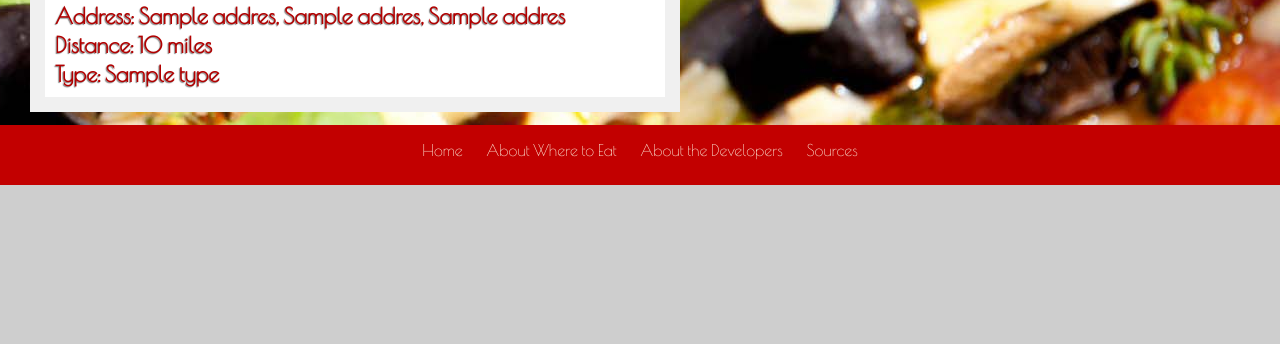
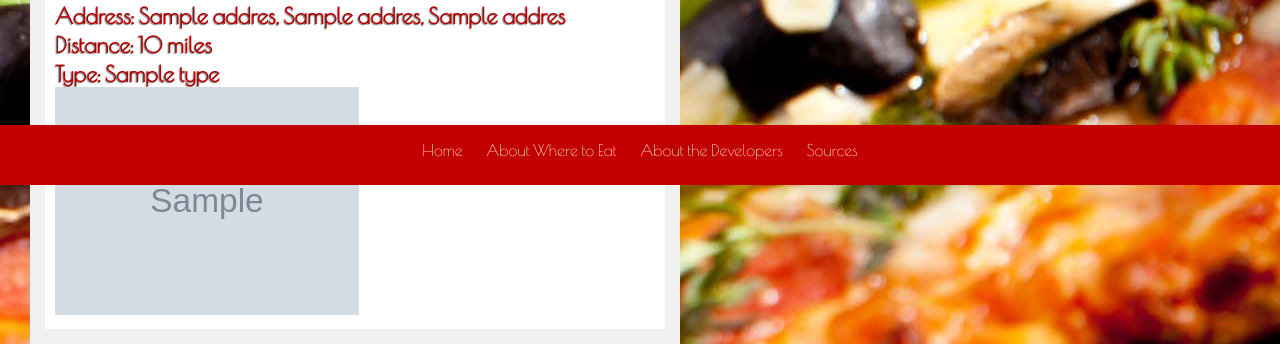
Before and after one commit to tranpham1997/team-tek-food, a Python web app: template wheel-of-food/templates/results.html in a window 1280 px wide. Shown: the part 615-959 px from the top of the page. Before the commit the page ends 800 px from the top, so only its background shows below. Run offline with Jinja, Linux system fonts and the light colour scheme; the template is opened without the code that fills it: most values are stand-ins (such as "Sample title", 1, 10 or a date in 2020); grey boxes marked "Sample" are stand-in pictures; some libraries are stand-ins or nearby versions.

Commit message:
pushing changes

```diff
--- a/wheel-of-food/main.py
+++ b/wheel-of-food/main.py
@@ -78,6 +78,7 @@ class SearchHandler(webapp2.RequestHandler):
         'type': result["businesses"][0]["categories"][0][0],
         'lat': results[0]['geometry']['location']['lat'],
         'lng': results[0]['geometry']['location']['lng'],
+        'restImages': results["businesses"][0]['image_url'][0],
         'rest_lat': result['businesses'][0]['location']['coordinate']['latitude'],
         'rest_lng': result['businesses'][0]['location']['coordinate']['longitude'],
         }
--- a/wheel-of-food/templates/results.html
+++ b/wheel-of-food/templates/results.html
@@ -120,6 +120,7 @@
           <h5 class="restInfo"><b>Distance:</b> {{distance}} miles</h5>
         {% endif %}
         <h5 class="restInfo"><b>Type:</b> {{type}}</h5>
+        <img src={{restImages}} alt="Mountain View" style="width:304px;height:228px;">
         </div>
       </article>
       </body>
```
